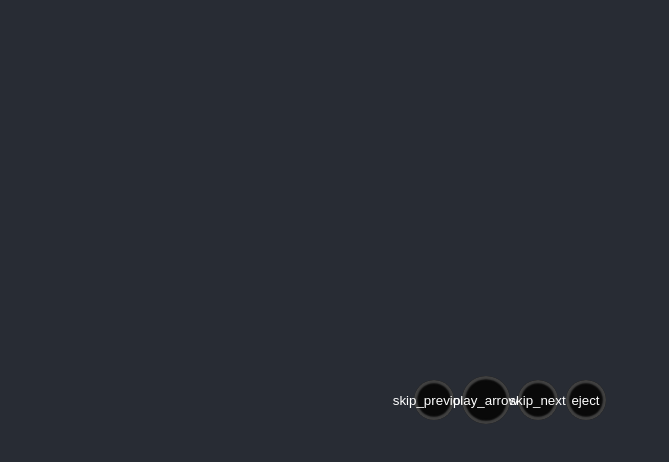
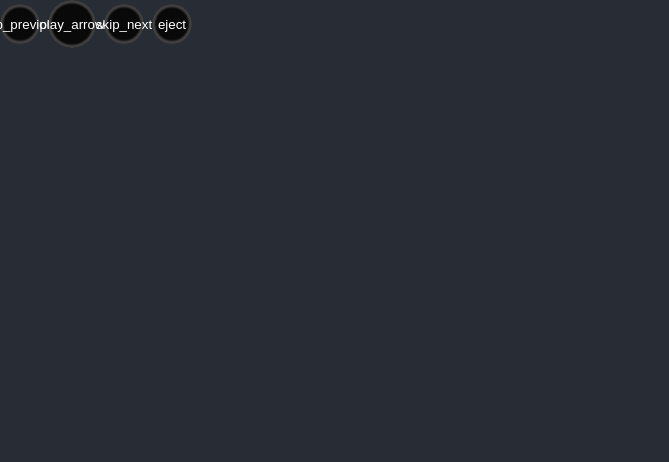
Before and after one commit to USSDlover/music-player, a React (Create React App) app: page / in a window 1280 px wide. Shown: the top 462 px of the page, without its empty margins (0-669 px from the left). Built offline with nearby package versions, Linux system fonts and the light colour scheme; the HTML template or start-up script is replaced by a standard one.

Commit message:
[Fix] Cleared the App template and remove redundant test.

```diff
--- a/src/App.scss
+++ b/src/App.scss
@@ -1,38 +1,6 @@
 .App {
-  text-align: center;
-}
-
-.App-logo {
-  height: 40vmin;
-  pointer-events: none;
-}
-
-@media (prefers-reduced-motion: no-preference) {
-  .App-logo {
-    animation: App-logo-spin infinite 20s linear;
-  }
-}
-
-.App-header {
   background-color: #282c34;
   min-height: 100vh;
-  display: flex;
-  flex-direction: column;
-  align-items: center;
-  justify-content: center;
-  font-size: calc(10px + 2vmin);
+
   color: white;
 }
-
-.App-link {
-  color: #61dafb;
-}
-
-@keyframes App-logo-spin {
-  from {
-    transform: rotate(0deg);
-  }
-  to {
-    transform: rotate(360deg);
-  }
-}
--- a/src/App.tsx
+++ b/src/App.tsx
@@ -6,9 +6,7 @@
 function App() {
     return (
         <div className="App">
-            <header className="App-header">
-                <Player />
-            </header>
+            <Player />
         </div>
     );
 }
```
Also changed, not shown: 1 other file (tests, documents, lock files or other folders).
